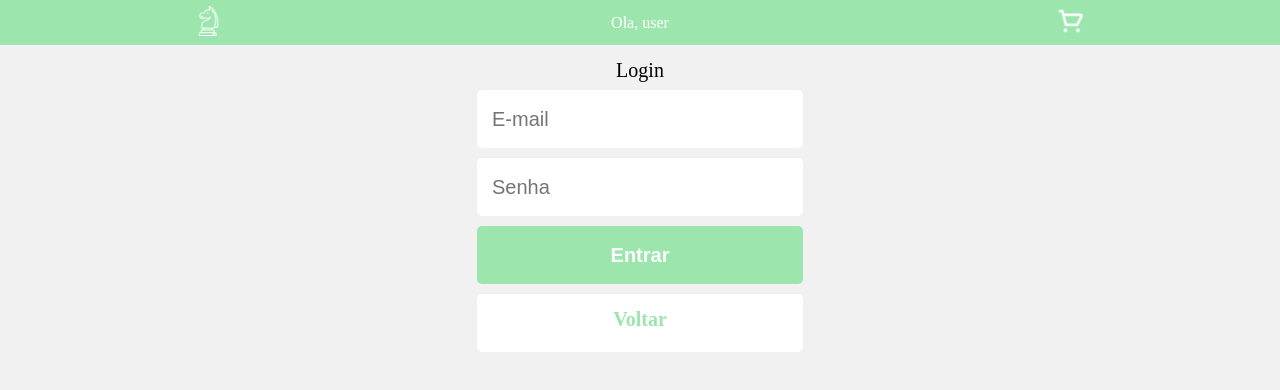
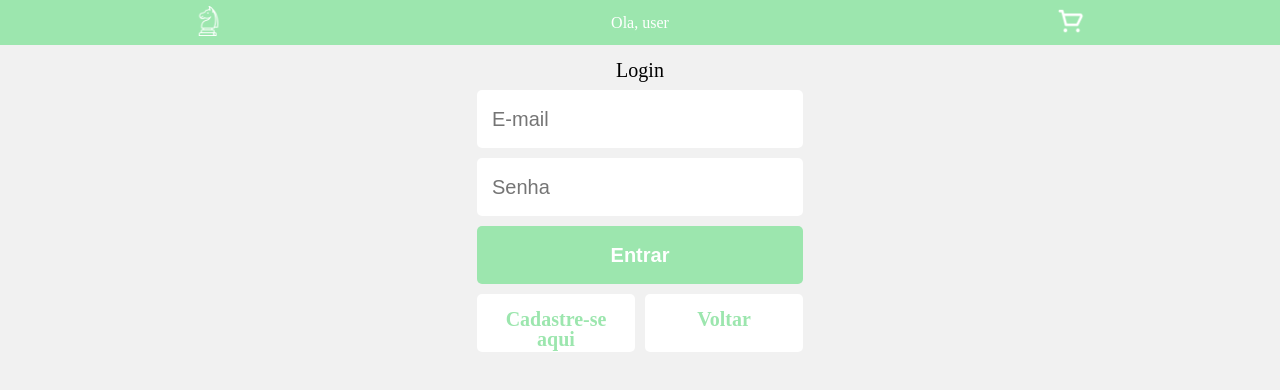
Before and after one commit to GabrielCardoz0/projeto15-chesspunch-front, a React (Create React App) app: page /sing-in in a window 1280 px wide. Shown: the top 390 px of the page. Built offline with nearby package versions, Linux system fonts and the light colour scheme.

Commit message:
feat: rout sing-in add button singUp

```diff
--- a/src/assets/css/StyleFormAuth.js
+++ b/src/assets/css/StyleFormAuth.js
@@ -34,7 +34,13 @@ export const StyleFormAuth = styled.form `
         background: #9CE6AE;
         width:100%
     }
-
+    div{
+        display: flex;
+        flex-direction:row;
+        justify-content:space-between;
+        gap:10px;
+        width:100%
+    }
     a{
         box-sizing:border-box;
         padding: 15px;
@@ -45,7 +51,7 @@ export const StyleFormAuth = styled.form `
         font-size: 20px;
         background: #FFFFFF;
         color: #9CE6AE;
-        width:100%;
+        width:50%;
         text-align: center;
         text-decoration: none;
     }
--- a/src/pages/SignIn/components/SiginInForm.js
+++ b/src/pages/SignIn/components/SiginInForm.js
@@ -13,7 +13,7 @@ export default function SingInForm() {
     async function handleSubmit(e) {
         e.preventDefault();
 
-        const body ={
+        const body = {
             email,
             password
         }
@@ -48,9 +48,11 @@ export default function SingInForm() {
                 onChange={(e) => setPassword(e.target.value)}
                 required
             />
-
-            <button type="onSubmit">Entrar</button>
-            <Link to="/">Voltar</Link>
+                <button type="onSubmit">Entrar</button>
+            <div>
+                <Link to="sing-up">Cadastre-se aqui</Link>
+                <Link to="/">Voltar</Link>
+            </div>
         </StyleFormAuth>
     )
 }
```
